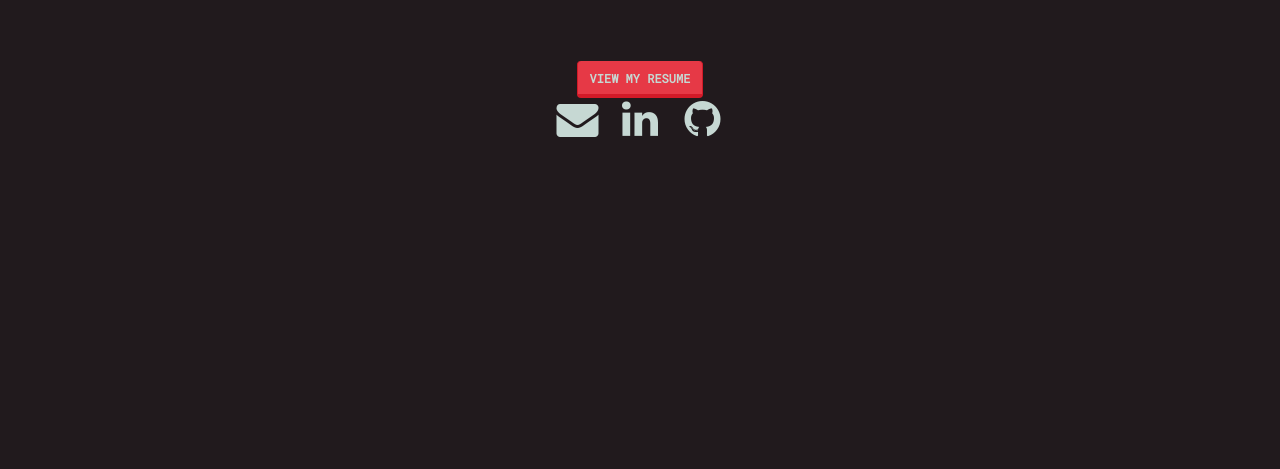
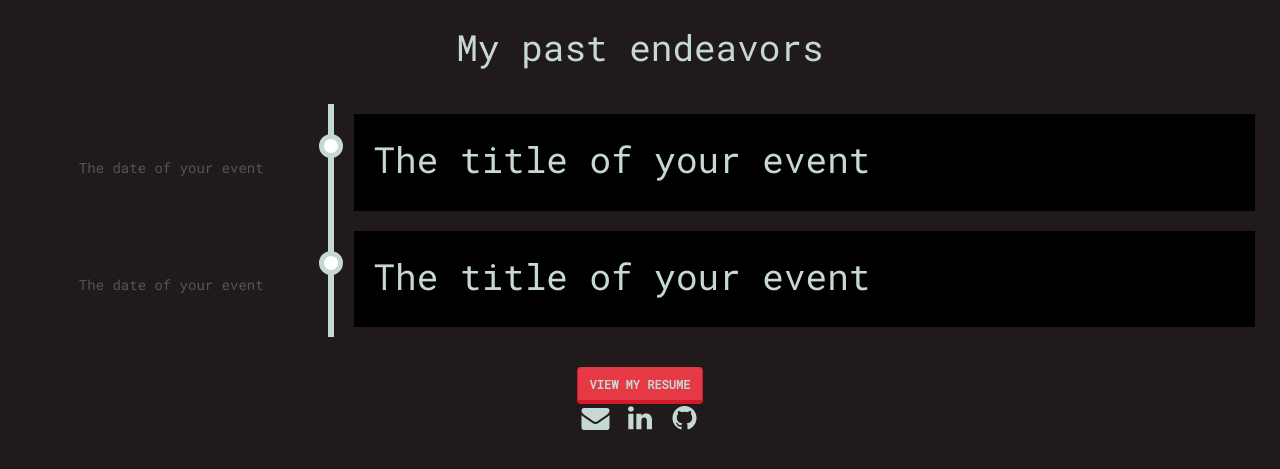
Before and after one commit to dm4562/personal-website, a plain HTML site: page index.html in a window 1280 px wide. Shown: the part 205-674 px from the top of the page. Drawn offline with nearby package versions, Linux system fonts and the light colour scheme.

Commit message:
have timeline

```diff
--- a/index.html
+++ b/index.html
@@ -239,8 +239,17 @@
         </div>
       </div>
     </div>
-    <!-- <div class="section">
-      <ul class="flaTimeline">
+    <div class="section">
+      <div class="container">
+        <div class="row">
+          <div class="col-md-12">
+            <h1 class="text-center title">My past endeavors</h1>
+            <br>
+          </div>
+        </div>
+      </div>
+      <div class="container-fluid">
+        <ul class="flaTimeline" style="border-top: 0;">
           <li class="event">
             <div class="date">The date of your event</div>
             <div class="content">
@@ -256,40 +265,9 @@
             </div>
           </li>
         </ul>
-    </div> -->
-    <!-- <section class="timeline">
-    <div class="container">
-
-      <ul>
-        <li>
-          <div>
-            <time>1934</time> Some content here
       </div>
-        </li>
-        <li>
-          <div>
-            <time>1934</time> Some content here
     </div>
-        </li>
-        <li>
-          <div>
-            <time>1934</time> Some content here
-          </div>
-        </li>
-        <li>
-          <div>
-            <time>1934</time> Some content here
-          </div>
-        </li>
-        <li>
-          <div>
-            <time>1934</time> Some content here
-          </div>
-        </li>
-    </ul>
-    </div>
-    </section> -->
-    <br><br><br>
+    <br>
     <div class="section">
       <div class="container text-center">
         <a target="_blank" href="assets/DhruvMehra.pdf" class="btn btn-danger">View my resume</a>
@@ -299,9 +277,9 @@
       <div class="container">
         <div class="row">
           <div class="col-md-12 text-center">
-            <a target="_blank" href="mailto:dmehra6@gatech.edu"><i class="fa fa-3x fa-fw fa-envelope text-inverse"></i></a>
-            <a target="_blank" href="https://www.linkedin.com/in/dm4562"><i class="fa fa-3x fa-fw fa-linkedin text-inverse"></i></a>
-            <a target="_blank" href="https://github.com/dm4562"><i class="fa fa-3x fa-fw fa-github text-inverse"></i></a>
+            <a target="_blank" href="mailto:dmehra6@gatech.edu"><i class="fa fa-2x fa-fw fa-envelope text-inverse"></i></a>
+            <a target="_blank" href="https://www.linkedin.com/in/dm4562"><i class="fa fa-2x fa-fw fa-linkedin text-inverse"></i></a>
+            <a target="_blank" href="https://github.com/dm4562"><i class="fa fa-2x fa-fw fa-github text-inverse"></i></a>
           </div>
         </div>
       </div>
--- a/js/app.js
+++ b/js/app.js
@@ -16,21 +16,8 @@ $(document).ready(function() {
 
 var setup = function() {
   var font = parseInt($(".text").css('font-size'));
-  $('ul.flaTimeline').flaTimeline();
-  // console.log(font, font * 1.3);
-  font = font * 1.3;
-  // console.log("2", font);
-  // $(".text").animate({
-  //   fontSize: font + 'px'
-  // }, {
-  //   duration: 500,
-  //   queue: false
-  // });
-  // $(".typed-cursor").animate({
-  //   fontSize: font + 'px'
-  // }, {
-  //   duration: 500,
-  //   queue: false
-  // });
-  // $(".navbar").slideDown("slow");
+  $('ul.flaTimeline').flaTimeline({
+    gridColor: "#C6D8D3",
+    eventColor: "#000000"
+  });
 };
--- a/less/custom.less
+++ b/less/custom.less
@@ -130,6 +130,10 @@ p {
   }
 }
 
+.flaTimeline {
+  border-top: 0;
+}
+
 // Blinking cursor====================================================
 .typed-cursor {
   opacity          : 1;
```
Also changed, not shown: css/custom.css, css/jquery.flatimeline-min.css. Lines whose indentation alone changed are shown as unchanged.
